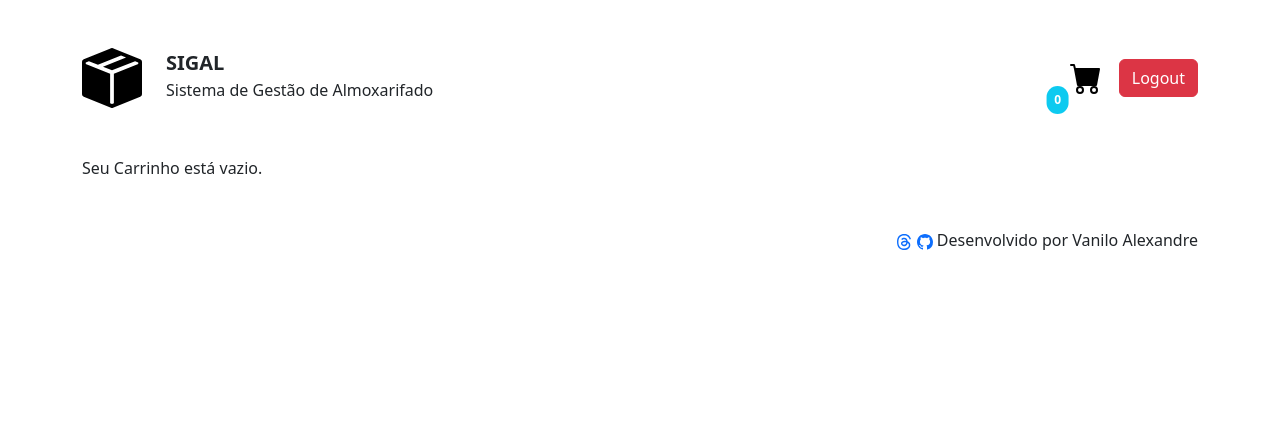
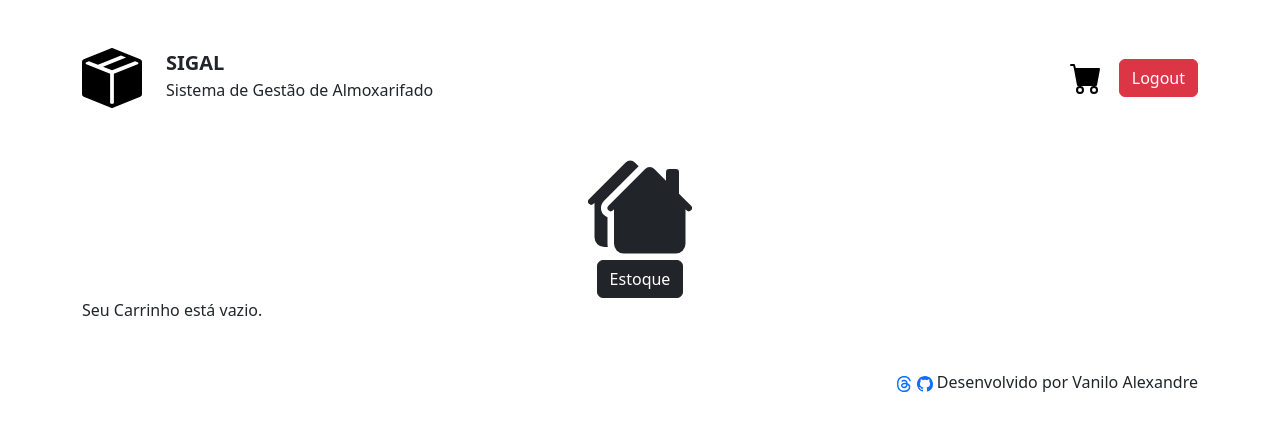
Before and after one commit to Maygriev/SIGAL, a Django app: page /carrinho in a window 1280 px wide. Shown: the top 431 px of the page. Run offline with Django 5.2, Linux system fonts and the light colour scheme; the visitor is signed in with stand-in values (Sample User, id 1); data that the repository does not hold is empty; some libraries are stand-ins or nearby versions.

Commit message:
Ajustes na lógica e exibição do carrinho.

```diff
--- a/apps/carrinho/views.py
+++ b/apps/carrinho/views.py
@@ -14,13 +14,8 @@ def addCarrinho(request, itemID):
 
     itemCarrinho = Carrinho.objects.filter(user=request.user, item=material).first()
 
-    novaQtd = request.GET.get('qtd')
-
     if itemCarrinho:
-        if novaQtd:
-            itemCarrinho.qtd = novaQtd
-        else:
-            itemCarrinho.qtd += 1
+        itemCarrinho.qtd += 1
         itemCarrinho.save()
         messages.success(request, material.desc + " adicionado ao Carrinho")
     else:
@@ -52,14 +47,10 @@ def updCarrinho(request, carrinhoItemID):
 
     itemCarrinho = Carrinho.objects.filter(user=request.user, item=material).first()
 
-    action = request.GET.get('action')
+    novaQtd = request.GET.get('qtd')
 
-    if itemCarrinho:
-        if action == 'p':
-            itemCarrinho.qtd += 1
-
-        if action == 'l':
-            itemCarrinho.qtd -= 1
+    if itemCarrinho and novaQtd:
+        itemCarrinho.qtd = int(novaQtd)
 
         if(itemCarrinho.qtd > 0):
             itemCarrinho.save()
--- a/setup/static/scripts/autoSubmit.js
+++ b/setup/static/scripts/autoSubmit.js
@@ -1,3 +1,3 @@
-function enviaQtd(){
-    document.qtdForm.submit();
+function enviaQtd(id){
+    document.getElementById("qtdForm-"+id).submit();
 }
--- a/templates/carrinho/detailCarrinho.html
+++ b/templates/carrinho/detailCarrinho.html
@@ -9,19 +9,32 @@
 <body>
     <script src="{% static '/scripts/autoSubmit.js' %}"></script>
     <div class="container-sm">
+        <div class="row">
+            <div class="col text-center mx-auto" style="max-width: 128px;">
+                <div class="card-body">
+                    <a href="{% url 'list-material'%}" style="color: currentColor;">
+                        <svg xmlns="http://www.w3.org/2000/svg" fill="currentColor" class="bi bi-houses-fill" viewBox="0 0 16 16">
+                            <path d="M7.207 1a1 1 0 0 0-1.414 0L.146 6.646a.5.5 0 0 0 .708.708L1 7.207V12.5A1.5 1.5 0 0 0 2.5 14h.55a2.5 2.5 0 0 1-.05-.5V9.415a1.5 1.5 0 0 1-.56-2.475l5.353-5.354z"/>
+                            <path d="M8.793 2a1 1 0 0 1 1.414 0L12 3.793V2.5a.5.5 0 0 1 .5-.5h1a.5.5 0 0 1 .5.5v3.293l1.854 1.853a.5.5 0 0 1-.708.708L15 8.207V13.5a1.5 1.5 0 0 1-1.5 1.5h-8A1.5 1.5 0 0 1 4 13.5V8.207l-.146.147a.5.5 0 1 1-.708-.708z"/>
+                        </svg>
+                    </a>
+                </div>
+                <a href="{% url 'list-material'%}" class="btn btn-dark">Estoque</a>
+            </div>
+        </div>
         {% if itemCarrinho %}
             <table class="table table-striped align-middle">
                 <thead>
                     <tr>
-                        <th scope="col">Foto</th>
-                        <th scope="col">Material</th>
-                        <th scope="col">Quantidade</th>
-                        <th scope="col">Ações</th>
+                        <th class="text-center" scope="col">Foto</th>
+                        <th class="text-center" scope="col">Material</th>
+                        <th class="text-center" scope="col">Quantidade</th>
+                        <th class="text-center" scope="col">Ações</th>
                     </tr>
                 </thead>
                 <tbody>
                     {% for item in itemCarrinho %}
-                        <tr>
+                        <tr class="text-center">
                             {% if item.item.foto == "" or item.item.foto == null %}
                                 <td><img class="img-thumbnail" style="max-width: 64px; max-height: 64px;" src="{% static '/assets/images/not-found.svg' %}" alt="foto"></td>
                             {% else %}
@@ -29,11 +42,9 @@
                             {% endif %}
                             <td>{{ item.itemDesc }}</td>
                             <td>
-                                <form name="qtdForm" action="{% url 'add-carrinho' item.item.id %}" method="get">
+                                <form id="qtdForm-{{item.item.id}}" action="{% url 'upd-carrinho' item.item.id %}" method="get">
                                     <div class="input-group">
-                                        <a class="btn btn-dark" href="{% url 'upd-carrinho' item.item.id %}?action=l" role="button">-</a>
-                                        <input class="form-control" name="qtd" type="number" value="{{ item.qtd }}" onchange="enviaQtd()">
-                                        <a class="btn btn-dark" href="{% url 'upd-carrinho' item.item.id %}?action=p" role="button">+</a>
+                                        <input class="form-control" name="qtd" type="number" value="{{ item.qtd }}" onchange="enviaQtd({{item.item.id}})">
                                     </div>
                                 </form>
                             </td>
@@ -48,7 +59,7 @@
                     {% endfor %}
                 </tbody>
                 <tfoot>
-                    <tr>
+                    <tr class="text-center">
                         <td></td>
                         <td>Total:</td>
                         <td>{{ totalItems }}</td>
@@ -57,8 +68,9 @@
                 </tfoot>
             </table>
 
-            <a href="" class="btn btn-dark">Enviar Requisição</a>
-
+            <div class="col text-center">
+                <a href="" class="btn btn-dark">Enviar Requisição</a>
+            </div>
         {% else %}
             <p>Seu Carrinho está vazio.</p>
         {% endif %}
--- a/templates/estoque/materialTable.html
+++ b/templates/estoque/materialTable.html
@@ -22,11 +22,6 @@
                 <path d="M.5 1a.5.5 0 0 0 0 1h1.11l.401 1.607 1.498 7.985A.5.5 0 0 0 4 12h1a2 2 0 1 0 0 4 2 2 0 0 0 0-4h7a2 2 0 1 0 0 4 2 2 0 0 0 0-4h1a.5.5 0 0 0 .491-.408l1.5-8A.5.5 0 0 0 14.5 3H2.89l-.405-1.621A.5.5 0 0 0 2 1zM6 14a1 1 0 1 1-2 0 1 1 0 0 1 2 0m7 0a1 1 0 1 1-2 0 1 1 0 0 1 2 0M9 5.5V7h1.5a.5.5 0 0 1 0 1H9v1.5a.5.5 0 0 1-1 0V8H6.5a.5.5 0 0 1 0-1H8V5.5a.5.5 0 0 1 1 0"/>
             </svg>
         </a>
-        <a class="btn btn-dark" href="{% url 'rem-carrinho' material.id%}" role="button">
-            <svg xmlns="http://www.w3.org/2000/svg" width="16" height="16" fill="currentColor" class="bi bi-cart-dash-fill" viewBox="0 0 16 16">
-                <path d="M.5 1a.5.5 0 0 0 0 1h1.11l.401 1.607 1.498 7.985A.5.5 0 0 0 4 12h1a2 2 0 1 0 0 4 2 2 0 0 0 0-4h7a2 2 0 1 0 0 4 2 2 0 0 0 0-4h1a.5.5 0 0 0 .491-.408l1.5-8A.5.5 0 0 0 14.5 3H2.89l-.405-1.621A.5.5 0 0 0 2 1zM6 14a1 1 0 1 1-2 0 1 1 0 0 1 2 0m7 0a1 1 0 1 1-2 0 1 1 0 0 1 2 0M6.5 7h4a.5.5 0 0 1 0 1h-4a.5.5 0 0 1 0-1"/>
-            </svg>
-        </a>
         {% if perms.estoque.change_material %}
             <a class="btn btn-dark" href="{% url 'edit-material' material.id %}" role="button">
                 <svg xmlns="http://www.w3.org/2000/svg" width="16" height="16" fill="currentColor" class="bi bi-pencil-square" viewBox="0 0 16 16">
--- a/templates/partials/header.html
+++ b/templates/partials/header.html
@@ -18,11 +18,11 @@
                     <a class="btn position-relative" href="{% url 'detail-carrinho'%}" role="button">
                         <img style="max-width: 32px; max-height: 32px;" src="{% static '/assets/images/cart.svg' %}" alt="carrinho">
                         {# Verifica se existe algum item no carrinho para exibir o contador #}
-                        {% if not request.COOKIES.totalCarrinho == '0' %}
-                        <span class="position-absolute top-100 start-0 translate-middle p-2 badge rounded-pill bg-info">
-                            {# Atualiza com a quantidade de itens no carrinho #}
-                            {{request.COOKIES.totalCarrinho}}<span class="visually-hidden">Itens no Carrinho</span>
-                        </span>
+                        {% if request.COOKIES.totalCarrinho >= 1 %}
+                            <span class="position-absolute top-100 start-0 translate-middle p-2 badge rounded-pill bg-info">
+                                {# Atualiza com a quantidade de itens no carrinho #}
+                                {{request.COOKIES.totalCarrinho}}<span class="visually-hidden">Itens no Carrinho</span>
+                            </span>
                         {% endif %}
                     </a>
                     <a class="btn btn-danger" href="{% url 'logout'%}" role="button">Logout</a>
```
